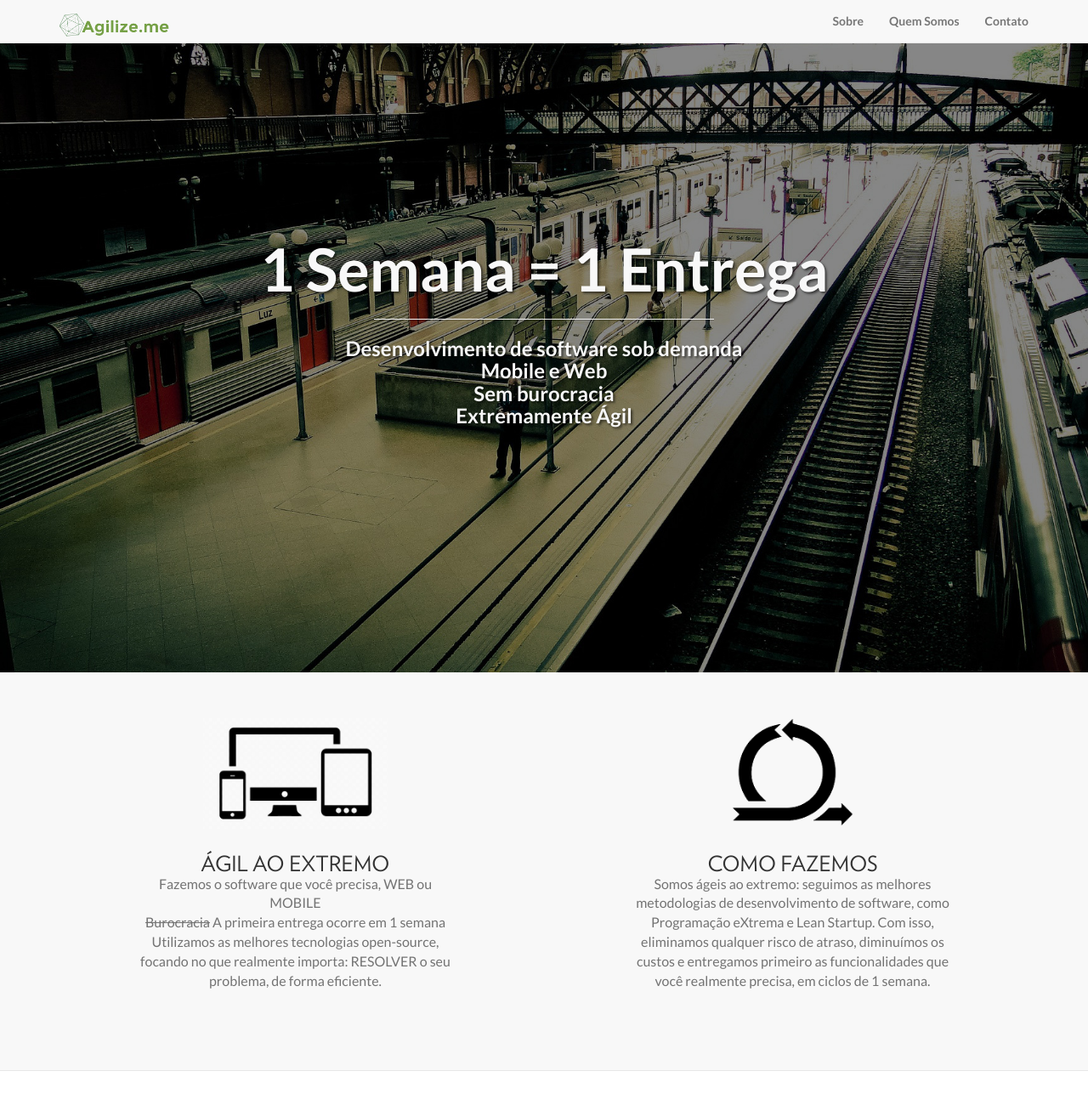
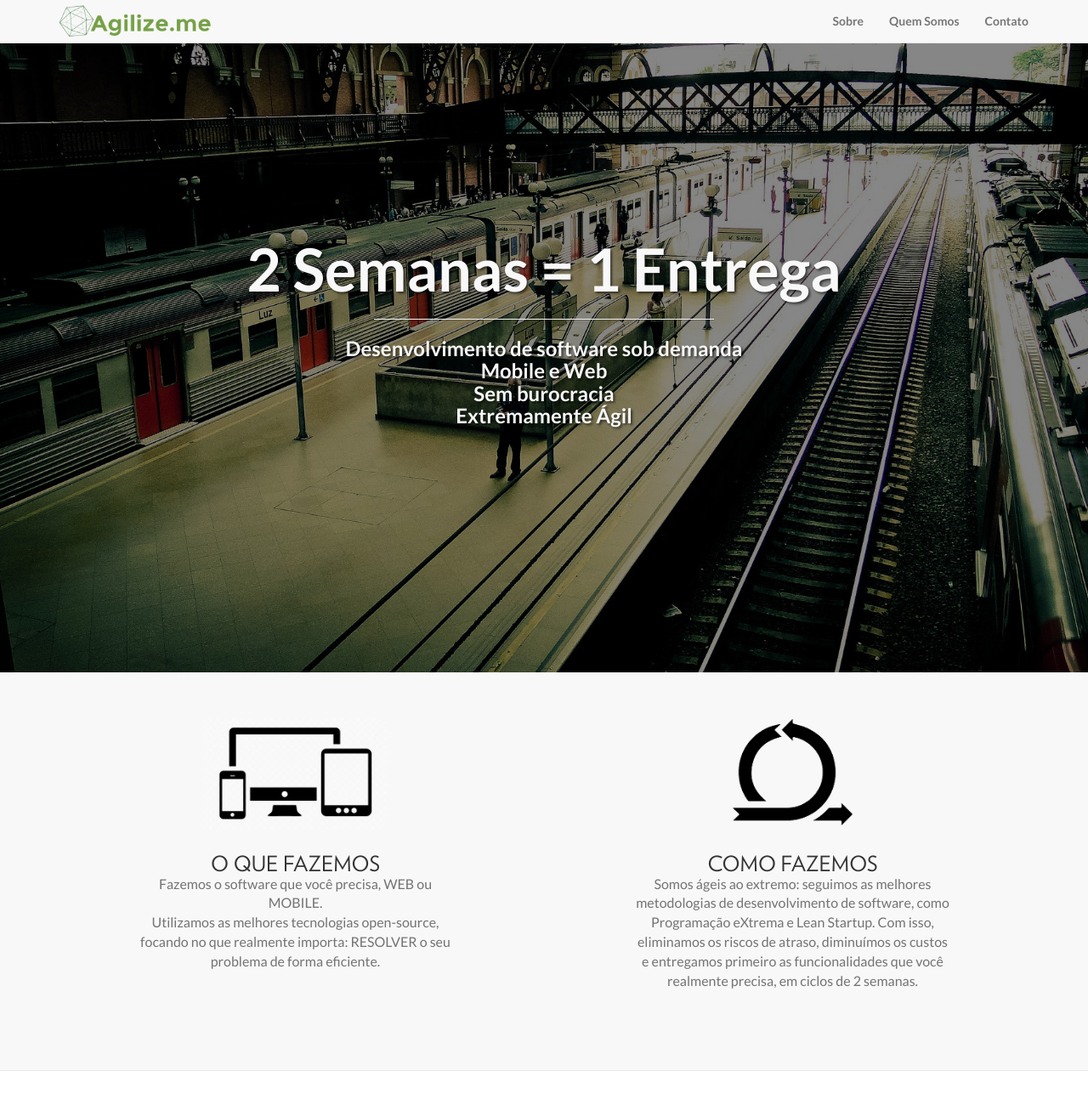
Before and after one commit to mfstabile/mygithubpage, a plain HTML site: page index.html in a window 1280 px wide. Shown: the top 1300 px of the page at 85% size. Drawn offline with Linux system fonts and the light colour scheme.

Commit message:
Changed for 2 weeks. Logo is now bigger

```diff
--- a/css/landing-page.css
+++ b/css/landing-page.css
@@ -186,7 +186,7 @@ p.copyright {
 }
 
 .logo{
-  width: 130px !important;
+  width: 180px !important;
 }
 
 @font-face {
--- a/index.html
+++ b/index.html
@@ -9,7 +9,7 @@
     <meta name="description" content="agilize.me: lean software development.">
     <meta name="author" content="Bárbara Tieko, Márcio Stabile, Thiago Araujo">
 
-    <title>agilize.me</title>
+    <title>Agilize.me</title>
 
     <!-- Bootstrap Core CSS -->
     <link href="css/bootstrap.min.css" rel="stylesheet">
@@ -43,7 +43,7 @@
                     <span class="icon-bar"></span>
                     <span class="icon-bar"></span>
                 </button>
-                <a class="navbar-brand topnav" href="#"><img src="img/logo.png" alt="agilize.me" class="logo"></a>
+                <a class="navbar-brand topnav" href="#" style="padding-top: 5px !important;"><img src="img/logo.png" alt="agilize.me" class="logo"></a>
             </div>
             <!-- Collect the nav links, forms, and other content for toggling -->
             <div class="collapse navbar-collapse" id="bs-example-navbar-collapse-1">
@@ -73,7 +73,7 @@
             <div class="row">
                 <div class="col-lg-12">
                     <div class="intro-message">
-                        <h1>1 Semana = 1 Entrega</h1>
+                        <h1>2 Semanas = 1 Entrega</h1>
                         <hr class="intro-divider">
                         <h3>
                           Desenvolvimento de software sob demanda<br />
@@ -113,11 +113,10 @@
               <div class="thumbnail">
                 <img src="img/devices.png" alt="o que fazemos" class="img-round">
                 <div class="caption">
-                  <h3 class="bigger-text">Ágil ao Extremo</h3>
+                  <h3 class="bigger-text">O QUE FAZEMOS</h3>
                   <p class="medium-text">
-                    Fazemos o software que você precisa, WEB ou MOBILE <br/>
-                    <strike>Burocracia</strike> A primeira entrega ocorre em 1 semana</br>
-                    Utilizamos as melhores tecnologias open-source, focando no que realmente importa: RESOLVER o seu problema, de forma eficiente.
+                    Fazemos o software que você precisa, WEB ou MOBILE.<br/>
+                    Utilizamos as melhores tecnologias open-source, focando no que realmente importa: RESOLVER o seu problema de forma eficiente.
                   </p>
                   <!-- <p><i class="fa fa-facebook-square"></i> <i class="fa fa-linkedin-square"></i> </p> -->
                 </div>
@@ -128,7 +127,7 @@
                 <img src="img/agile.png" alt="desenvolvimento agil" class="img-round">
                 <div class="caption">
                   <h3 class="bigger-text">Como fazemos</h3>
-                  <p class="medium-text">Somos ágeis ao extremo: seguimos as melhores metodologias de desenvolvimento de software, como Programação eXtrema e Lean Startup. Com isso, eliminamos qualquer risco de atraso, diminuímos os custos e entregamos primeiro as funcionalidades que você realmente precisa, em ciclos de 1 semana.</p>
+                  <p class="medium-text">Somos ágeis ao extremo: seguimos as melhores metodologias de desenvolvimento de software, como Programação eXtrema e Lean Startup. Com isso, eliminamos os riscos de atraso, diminuímos os custos e entregamos primeiro as funcionalidades que você realmente precisa, em ciclos de 2 semanas.</p>
                   <!-- <p><a href="#" class="btn btn-primary" role="button">Button</a> <a href="#" class="btn btn-default" role="button">Button</a></p> -->
                 </div>
               </div>
```
